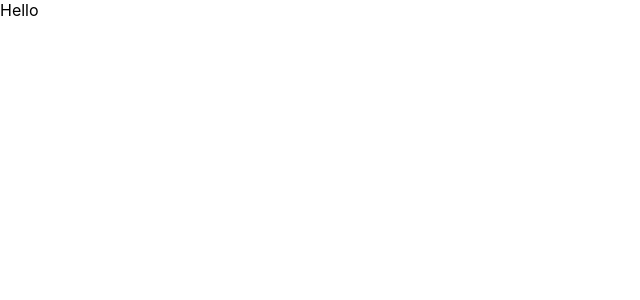
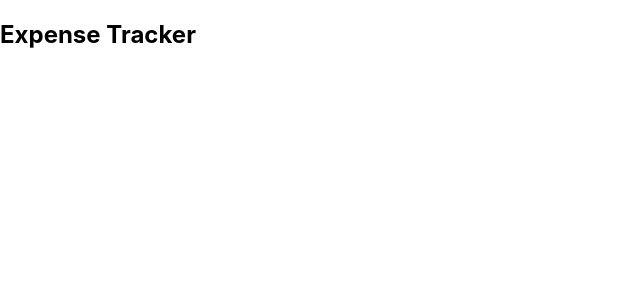
Before and after one commit to tarek102/expense-tracker, a React (Create React App) app: page / in a window 1280 px wide. Shown: the top 300 px of the page, without its empty margins (0-640 px from the left). Built offline with nearby package versions, Linux system fonts and the light colour scheme.

Commit message:
Create Header

```diff
--- a/src/App.js
+++ b/src/App.js
@@ -1,10 +1,11 @@
-
+import React from 'react';
+import { Header } from './components/Header';
 import './App.css';
 
 function App() {
   return (
     <div>
-      Hello
+      <Header />
     </div>
   );
 }
--- /dev/null
+++ b/src/components/Header.js
@@ -0,0 +1,9 @@
+import React from 'react'
+
+export const Header = () => {
+  return (
+    <h2>
+        Expense Tracker
+    </h2>
+  )
+}
```
